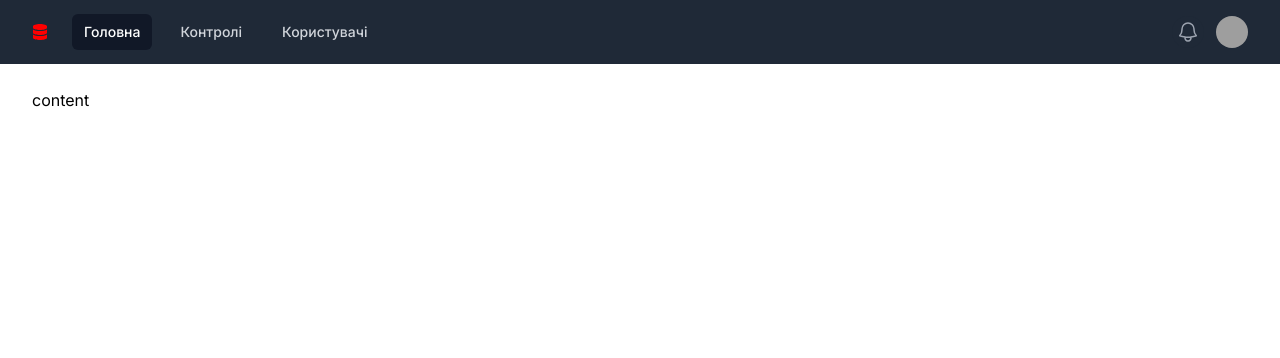
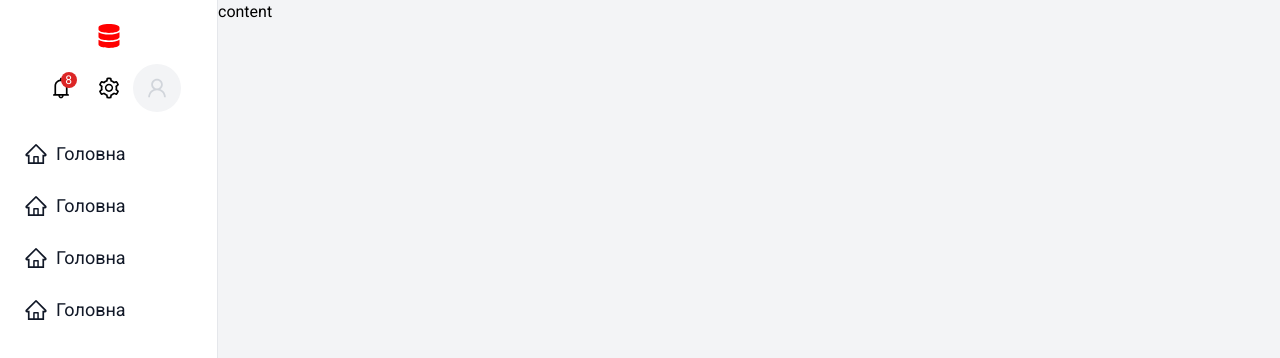
Before and after one commit to artipavl/document-management, a Next.js app: page / in a window 1280 px wide. Shown: the top 358 px of the page. Built offline with nearby package versions, Linux system fonts and the light colour scheme; grey boxes are pictures that could not be loaded.

Commit message:
update header

```diff
--- a/src/app/layout.tsx
+++ b/src/app/layout.tsx
@@ -1,12 +1,14 @@
-"use client";
-
-import { Inter } from "next/font/google";
+import { Roboto } from "next/font/google";
 import "./globals.css";
 import Header from "@/components/header";
 import "../../tailwind.config";
+// import { Metadata } from "next";
 
-const inter = Inter({ subsets: ["latin"] });
-
+const roboto = Roboto({
+  subsets: ["latin"],
+  weight: ["100", "300", "400", "500", "700", "900"],
+});
+//
 // export const metadata: Metadata = {
 //   title: "Document Management",
 //   description: "Document management next app",
@@ -19,17 +21,15 @@ export default function RootLayout({
 }) {
   return (
     <html lang="en">
-      <body className={inter.className}>
-        {/* <Header /> */}
-        <div className="min-h-full">
-          <Header />
-
-          <main>
-            <div className="mx-auto max-w-7xl py-6 sm:px-6 lg:px-8">
-              {children}
-            </div>
-          </main>
-        </div>
+      <body
+        className={
+          roboto.className +
+          " " +
+          "xl:flex bg-gray-100 xl:items-stretch min-h-screen"
+        }
+      >
+        <Header />
+        <main className="bg-gray-100 w-full">{children}</main>
       </body>
     </html>
   );
--- a/src/components/header.tsx
+++ b/src/components/header.tsx
@@ -1,165 +1,83 @@
 import React, { FC, Fragment } from "react";
-import { Disclosure, Menu, Transition } from "@headlessui/react";
-import { Bars3Icon, BellIcon, XMarkIcon } from "@heroicons/react/24/outline";
 import Logo from "./logo";
+import Link from "next/link";
+import {
+  AiOutlineBell,
+  AiOutlineSetting,
+  AiOutlineUser,
+  AiOutlineHome,
+} from "react-icons/ai";
 
 type HeaderProps = {};
 
-const navigation = [
-  { nameUkr: "Головна", name: "Home", href: "#", current: true },
-  { nameUkr: "Контролі", name: "Controls", href: "#", current: false },
-  { nameUkr: "Користувачі", name: "Users", href: "#", current: false },
-];
-
-function classNames(...classes: string[]) {
-  return classes.filter(Boolean).join(" ");
-}
-
 const Header: FC<HeaderProps> = (props) => {
   return (
-    <Disclosure as="nav" className="bg-gray-800">
-      {({ open }) => (
-        <>
-          <div className="mx-auto max-w-7xl px-2 sm:px-6 lg:px-8">
-            <div className="relative flex h-16 items-center justify-between">
-              <div className="absolute inset-y-0 left-0 flex items-center sm:hidden">
-                {/* Mobile menu button*/}
-                <Disclosure.Button className="relative inline-flex items-center justify-center rounded-md p-2 text-gray-400 hover:bg-gray-700 hover:text-white focus:outline-none focus:ring-2 focus:ring-inset focus:ring-white">
-                  <span className="absolute -inset-0.5" />
-                  <span className="sr-only">Open main menu</span>
-                  {open ? (
-                    <XMarkIcon className="block h-6 w-6" aria-hidden="true" />
-                  ) : (
-                    <Bars3Icon className="block h-6 w-6" aria-hidden="true" />
-                  )}
-                </Disclosure.Button>
-              </div>
-              <div className="flex flex-1 items-center justify-center sm:items-stretch sm:justify-start">
-                <div className="flex flex-shrink-0 items-center">
-                  <Logo />
-                </div>
-                <div className="hidden sm:ml-6 sm:block">
-                  <div className="flex space-x-4">
-                    {navigation.map((item) => (
-                      <a
-                        key={item.name}
-                        href={item.href}
-                        className={classNames(
-                          item.current
-                            ? "bg-gray-900 text-white"
-                            : "text-gray-300 hover:bg-gray-700 hover:text-white",
-                          "rounded-md px-3 py-2 text-sm font-medium"
-                        )}
-                        aria-current={item.current ? "page" : undefined}
-                      >
-                        {item.nameUkr}
-                      </a>
-                    ))}
-                  </div>
-                </div>
-              </div>
-              <div className="absolute inset-y-0 right-0 flex items-center pr-2 sm:static sm:inset-auto sm:ml-6 sm:pr-0">
-                <button
-                  type="button"
-                  className="relative rounded-full bg-gray-800 p-1 text-gray-400 hover:text-white focus:outline-none focus:ring-2 focus:ring-white focus:ring-offset-2 focus:ring-offset-gray-800"
-                >
-                  <span className="absolute -inset-1.5" />
-                  <span className="sr-only">View notifications</span>
-                  <BellIcon className="h-6 w-6" aria-hidden="true" />
-                </button>
-
-                {/* Profile dropdown */}
-                <Menu as="div" className="relative ml-3">
-                  <div>
-                    <Menu.Button className="relative flex rounded-full bg-gray-800 text-sm focus:outline-none focus:ring-2 focus:ring-white focus:ring-offset-2 focus:ring-offset-gray-800">
-                      <span className="absolute -inset-1.5" />
-                      <span className="sr-only">Open user menu</span>
-                      <img
-                        className="h-8 w-8 rounded-full"
-                        src="https://images.unsplash.com/photo-1472099645785-5658abf4ff4e?ixlib=rb-1.2.1&ixid=eyJhcHBfaWQiOjEyMDd9&auto=format&fit=facearea&facepad=2&w=256&h=256&q=80"
-                        alt=""
-                      />
-                    </Menu.Button>
-                  </div>
-                  <Transition
-                    as={Fragment}
-                    enter="transition ease-out duration-100"
-                    enterFrom="transform opacity-0 scale-95"
-                    enterTo="transform opacity-100 scale-100"
-                    leave="transition ease-in duration-75"
-                    leaveFrom="transform opacity-100 scale-100"
-                    leaveTo="transform opacity-0 scale-95"
-                  >
-                    <Menu.Items className="absolute right-0 z-10 mt-2 w-48 origin-top-right rounded-md bg-white py-1 shadow-lg ring-1 ring-black ring-opacity-5 focus:outline-none">
-                      <Menu.Item>
-                        {({ active }) => (
-                          <a
-                            href="#"
-                            className={classNames(
-                              active ? "bg-gray-100" : "",
-                              "block px-4 py-2 text-sm text-gray-700"
-                            )}
-                          >
-                            Ваш профіль
-                          </a>
-                        )}
-                      </Menu.Item>
-                      <Menu.Item>
-                        {({ active }) => (
-                          <a
-                            href="#"
-                            className={classNames(
-                              active ? "bg-gray-100" : "",
-                              "block px-4 py-2 text-sm text-gray-700"
-                            )}
-                          >
-                            Налаштування
-                          </a>
-                        )}
-                      </Menu.Item>
-                      <Menu.Item>
-                        {({ active }) => (
-                          <a
-                            href="#"
-                            className={classNames(
-                              active ? "bg-gray-100" : "",
-                              "block px-4 py-2 text-sm text-gray-700"
-                            )}
-                          >
-                            Вихід
-                          </a>
-                        )}
-                      </Menu.Item>
-                    </Menu.Items>
-                  </Transition>
-                </Menu>
-              </div>
+    <header className="p-4 flex xl:py-6 xl:w-64 bg-white max-xl:border-b xl:border-r border-gray-200">
+      <div className="container flex max-xl:justify-between max-xl:m-auto xl:gap-4 xl:flex-col">
+        <Logo />
+        <div className="flex xl:justify-center">
+          <Link
+            href="/"
+            className="relative flex w-12 h-12 items-center justify-center hover:text-red-500 focus:text-red-500"
+          >
+            <AiOutlineBell className="w-6 h-6 text-current" />
+            <div className="absolute left-6 top-2 flex w-4 h-4 items-center justify-center bg-red-600 rounded-full text-xs text-white">
+              8
             </div>
-          </div>
-
-          <Disclosure.Panel className="sm:hidden">
-            <div className="space-y-1 px-2 pb-3 pt-2">
-              {navigation.map((item) => (
-                <Disclosure.Button
-                  key={item.name}
-                  as="a"
-                  href={item.href}
-                  className={classNames(
-                    item.current
-                      ? "bg-gray-900 text-white"
-                      : "text-gray-300 hover:bg-gray-700 hover:text-white",
-                    "block rounded-md px-3 py-2 text-base font-medium"
-                  )}
-                  aria-current={item.current ? "page" : undefined}
-                >
-                  {item.nameUkr}
-                </Disclosure.Button>
-              ))}
-            </div>
-          </Disclosure.Panel>
-        </>
-      )}
-    </Disclosure>
+          </Link>
+          <Link
+            href="/"
+            className="w-12 h-12 flex items-center justify-center hover:text-red-500 focus:text-red-500"
+          >
+            <AiOutlineSetting className="w-6 h-6 text-current" />
+          </Link>
+          <Link
+            href="/"
+            className="w-12 h-12 flex items-center justify-center hover:text-red-500 focus:text-red-500  rounded-full bg-gray-100 text-gray-300"
+          >
+            <AiOutlineUser className="w-6 h-6 text-current" />
+          </Link>
+        </div>
+        <ul className="max-xl:hidden">
+          <li>
+            <Link
+              href="/"
+              className="flex items-center gap-2 py-3 px-2 hover:bg-gray-100 focus:bg-gray-100 text-gray-900 text-lg	"
+            >
+              <AiOutlineHome className="w-6 h-6 text-current" />{" "}
+              <span>Головна</span>
+            </Link>
+          </li>
+          <li>
+            <Link
+              href="/"
+              className="flex items-center gap-2 py-3 px-2 hover:bg-gray-100 focus:bg-gray-100 text-gray-900 text-lg	"
+            >
+              <AiOutlineHome className="w-6 h-6 text-current" />{" "}
+              <span>Головна</span>
+            </Link>
+          </li>
+          <li>
+            <Link
+              href="/"
+              className="flex items-center gap-2 py-3 px-2 hover:bg-gray-100 focus:bg-gray-100 text-gray-900 text-lg	"
+            >
+              <AiOutlineHome className="w-6 h-6 text-current" />{" "}
+              <span>Головна</span>
+            </Link>
+          </li>
+          <li>
+            <Link
+              href="/"
+              className="flex items-center gap-2 py-3 px-2 hover:bg-gray-100 focus:bg-gray-100 text-gray-900 text-lg	"
+            >
+              <AiOutlineHome className="w-6 h-6 text-current" />{" "}
+              <span>Головна</span>
+            </Link>
+          </li>
+        </ul>
+      </div>
+    </header>
   );
 };
 
--- a/src/components/logo.tsx
+++ b/src/components/logo.tsx
@@ -7,8 +7,8 @@ type LogoProps = {};
 
 const Logo: FC<LogoProps> = (props) => {
   return (
-    <Link href="/">
-      <FaDatabase fill="red" />
+    <Link href="/" className="flex justify-center items-center">
+      <FaDatabase fill="red" className="w-6 h-6" />
     </Link>
   );
 };
```
